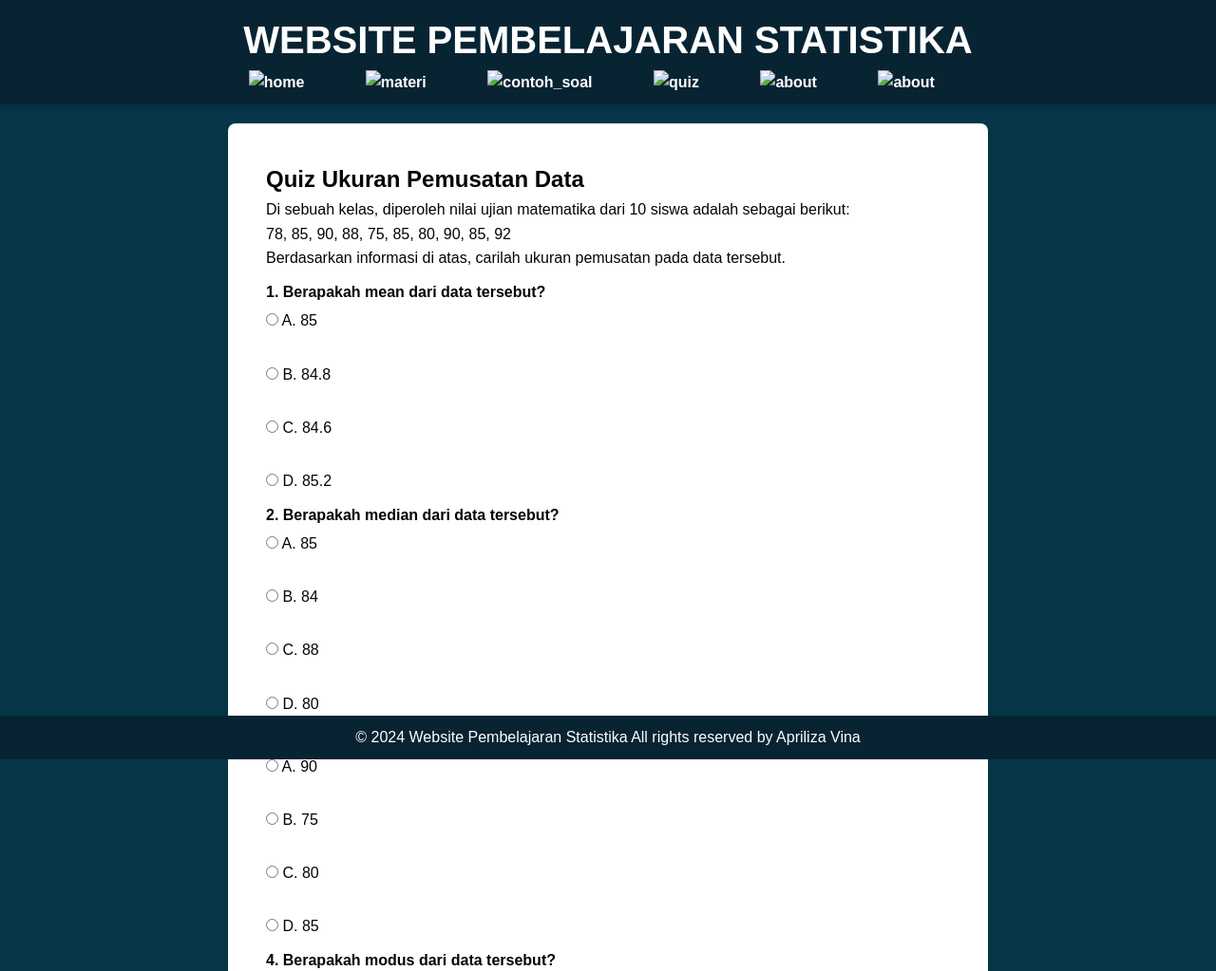
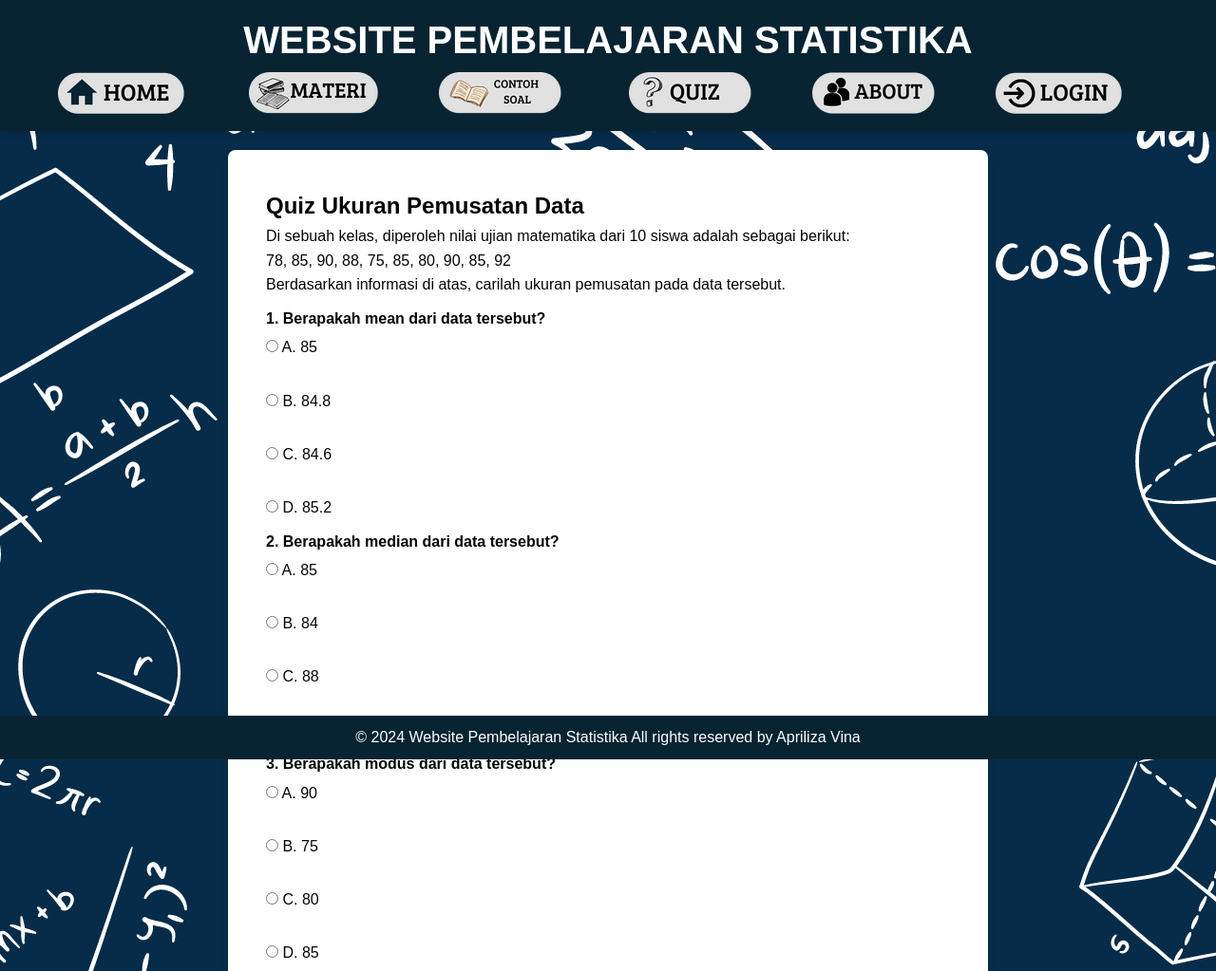
Before and after one commit to aprlzavina/Website-Pembelajaran-Matematika, a plain HTML site: page quiz.html in a window 1280 px wide. Shown: the top 1023 px of the page at 95% size. Drawn offline with Linux system fonts and the light colour scheme; the site is published under a folder, as on GitHub Pages, so addresses that start at the root find nothing.

Commit message:
Update quiz.html
change file path

```diff
--- a/quiz.html
+++ b/quiz.html
@@ -6,17 +6,17 @@
     <title>Quiz - Pembelajaran Statistika</title>
     <link rel="stylesheet" href="styles.css">
 </head>
-<body style="background-image: url(/images/background.png)">
+<body style="background-image: url(images/background.png)">
     <header>
         <h1 class="animated-title">WEBSITE PEMBELAJARAN <span>STATISTIKA</span></h1>
         <nav>
             <ul>
-                <li><a href="index.html"><img src="\images\home.png"alt="home"/></a></li>
-                <li><a href="materi.html"><img src="\images\materi.png"alt="materi"/></a></li>
-                <li><a href="contoh-soal.html"><img src="\images\contoh_soal.png"alt="contoh_soal"/></a></li>
-                <li><a href="quiz.html"><img src="\images\quiz.png"alt="quiz"/></a></li>
-                <li><a href="about.html"><img src="\images\about.png"alt="about"/></a></li>
-                <li><a href="login.html" ><img src="\images\login.png"alt="about"/></a></li>
+                <li><a href="index.html"><img src="images/home.png"alt="home"/></a></li>
+                <li><a href="materi.html"><img src="images/materi.png"alt="materi"/></a></li>
+                <li><a href="contoh-soal.html"><img src="images/contoh_soal.png"alt="contoh_soal"/></a></li>
+                <li><a href="quiz.html"><img src="images/quiz.png"alt="quiz"/></a></li>
+                <li><a href="about.html"><img src="images/about.png"alt="about"/></a></li>
+                <li><a href="login.html" ><img src="images/login.png"alt="about"/></a></li>
                 <li><a href="#" id="logout-link" style="display: none;">Logout</a></li>
             </ul>
         </nav>
```
